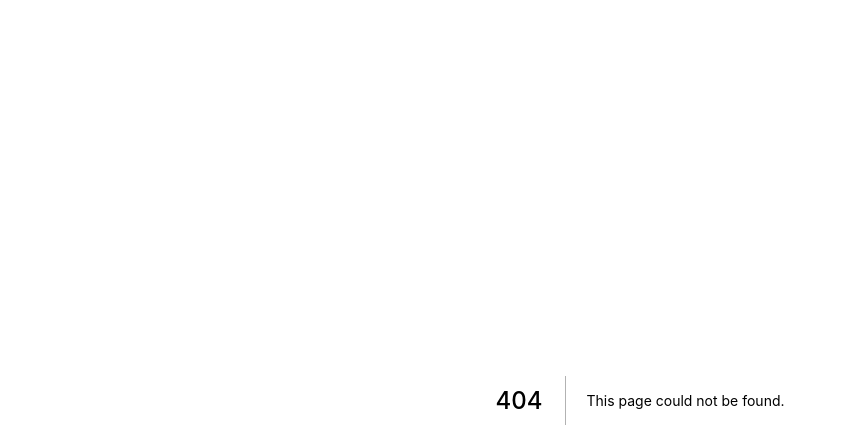
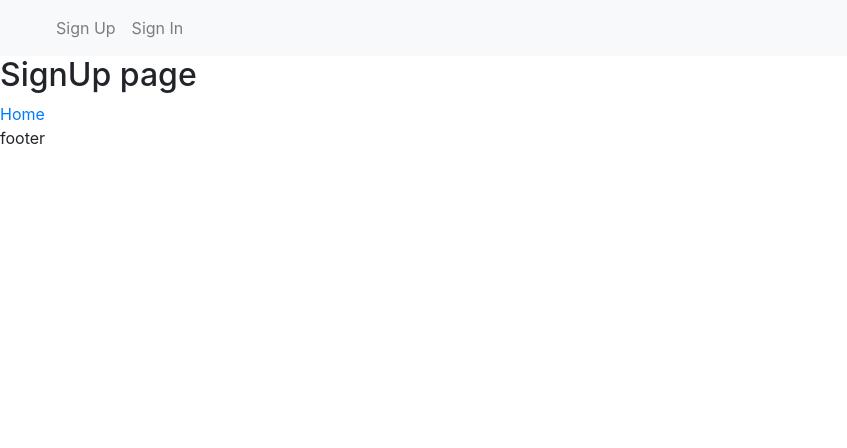
Before and after one commit to edayan/seoblog, a Next.js app in the folder frontend/: page /signup in a window 1280 px wide. Before the commit this address had no page. Shown: the top 448 px of the page, without its empty margins (0-847 px from the left). Built offline with nearby package versions, Linux system fonts and the light colour scheme.

Commit message:
Sign up and Signin links in navbar

```diff
--- a/frontend/components/Header.js
+++ b/frontend/components/Header.js
@@ -1,5 +1,6 @@
 import { useState } from 'react';
-import {APP_NAME} from '../config';
+import { APP_NAME } from '../config';
+import Link from 'next/link'
 
 import {
   Collapse,
@@ -23,16 +24,24 @@
 
   return (
     <Navbar color="light" light expand="md">
-        <NavbarBrand href="/">{APP_NAME}</NavbarBrand>
+      <Link href="/">
+        <NavLink className="font-weight-bold">{APP_NAME}</NavLink>
+      </Link>
+
       <NavbarToggler onClick={toggle} />
       <Collapse isOpen={isOpen} navbar>
         <Nav className="mr-auto" navbar>
           <NavItem>
-              <NavLink href="/components/">Components</NavLink>
+            <Link href="/signup">
+              <NavLink>Sign Up </NavLink>
+            </Link>
           </NavItem>
           <NavItem>
-              <NavLink href="https://github.com/reactstrap/reactstrap">GitHub</NavLink>
+            <Link href="/signin">
+              <NavLink>Sign In</NavLink>
+            </Link>
           </NavItem>
+
         </Nav>
       </Collapse>
     </Navbar>
--- /dev/null
+++ b/frontend/pages/signup.js
@@ -0,0 +1,12 @@
+import Layout from '../components/Layout';
+import Link from 'next/link'
+
+const SignUp = () => {
+
+    return <Layout>
+        <h2>SignUp page</h2>
+        <Link href="/"><a>Home</a></Link>
+    </Layout>
+}
+
+export default SignUp
```
Also changed, not shown: frontend/pages/index.js (+6 -3 lines), frontend/pages/signin.js (added, +12 -0 lines). Lines whose indentation alone changed are shown as unchanged.
